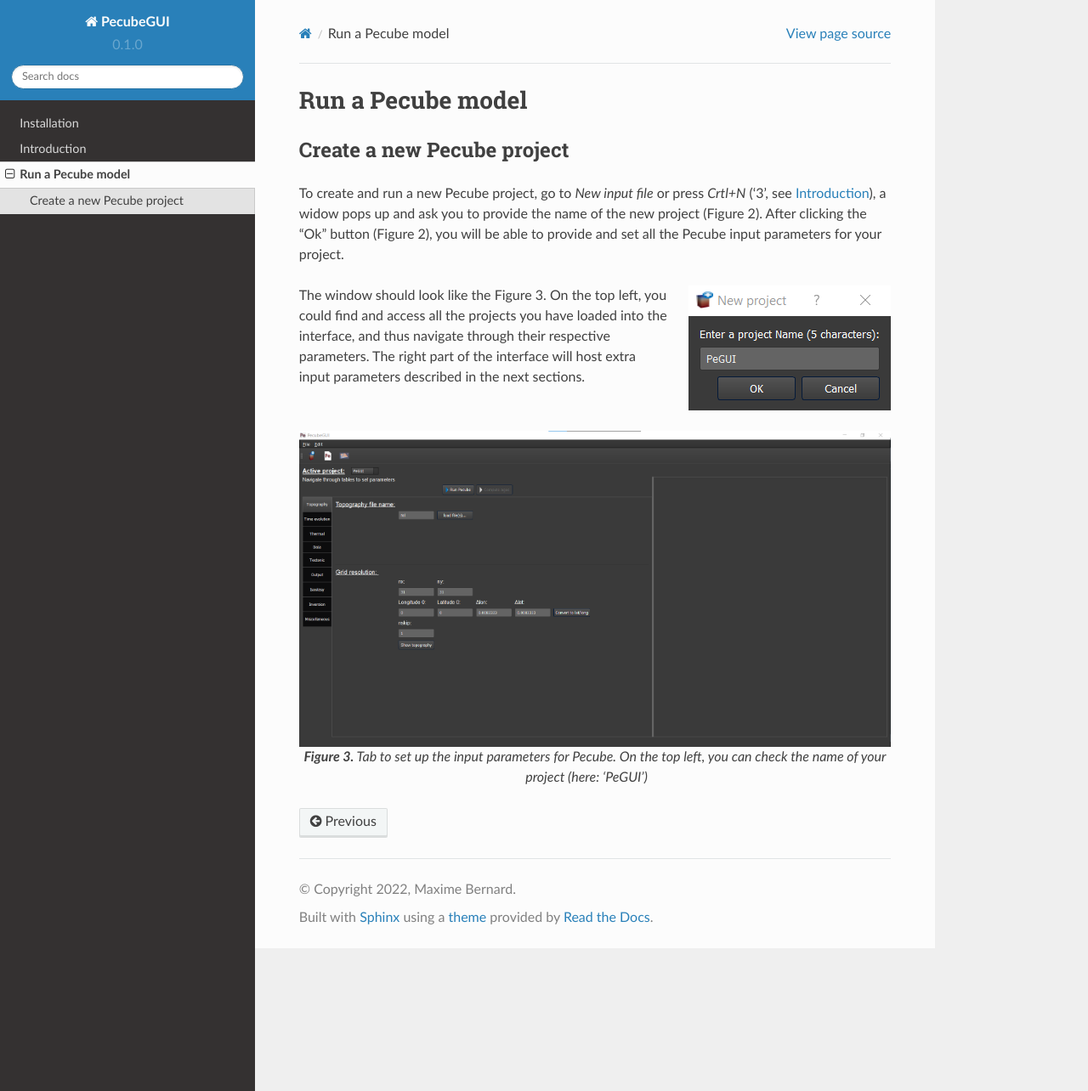
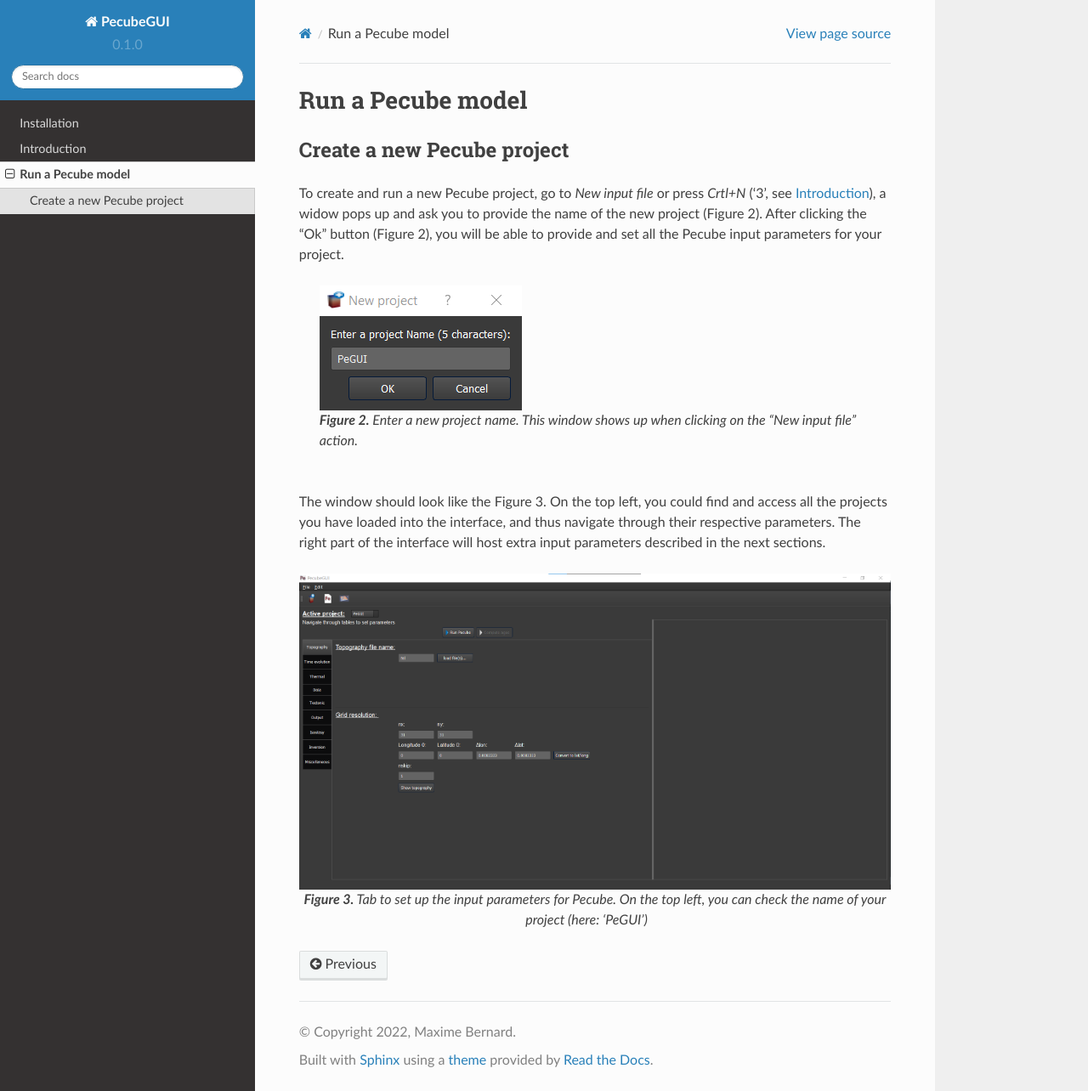
Before and after one commit to MBernAca/PecubeGUI_Doc, a Sphinx documentation site: the page built from docs/source/Run.rst, in a window 1280 px wide and 1284 px high. Shown: the whole window at 85% size. Built offline with Sphinx 7.4.7 and the Read the Docs theme 2.0.0, drawn with Linux system fonts in a browser that asks for light colours.

Commit message:
Update Run.rst

```diff
--- a/docs/source/Run.rst
+++ b/docs/source/Run.rst
@@ -14,7 +14,7 @@
 .. figure:: ../images/New_Project.png
   :align: right
 
-  * **Figure 2.** Enter a new project name. This window shows up when clicking on the "New input file" action.*
+  **Figure 2.** Enter a new project name. This window shows up when clicking on the "New input file" action.
 
 
 The window should look like the Figure 3. On the top left, you could find and access all the projects you have loaded into the interface,
```
